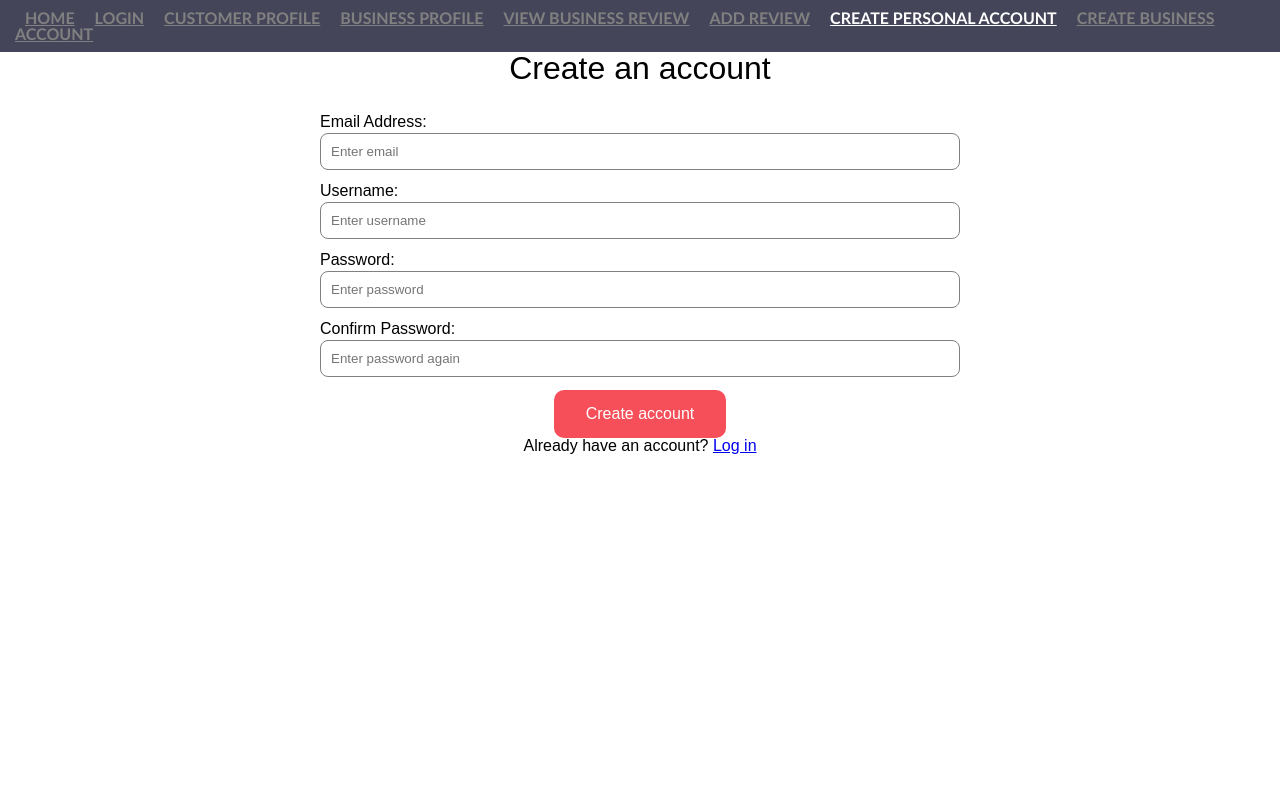
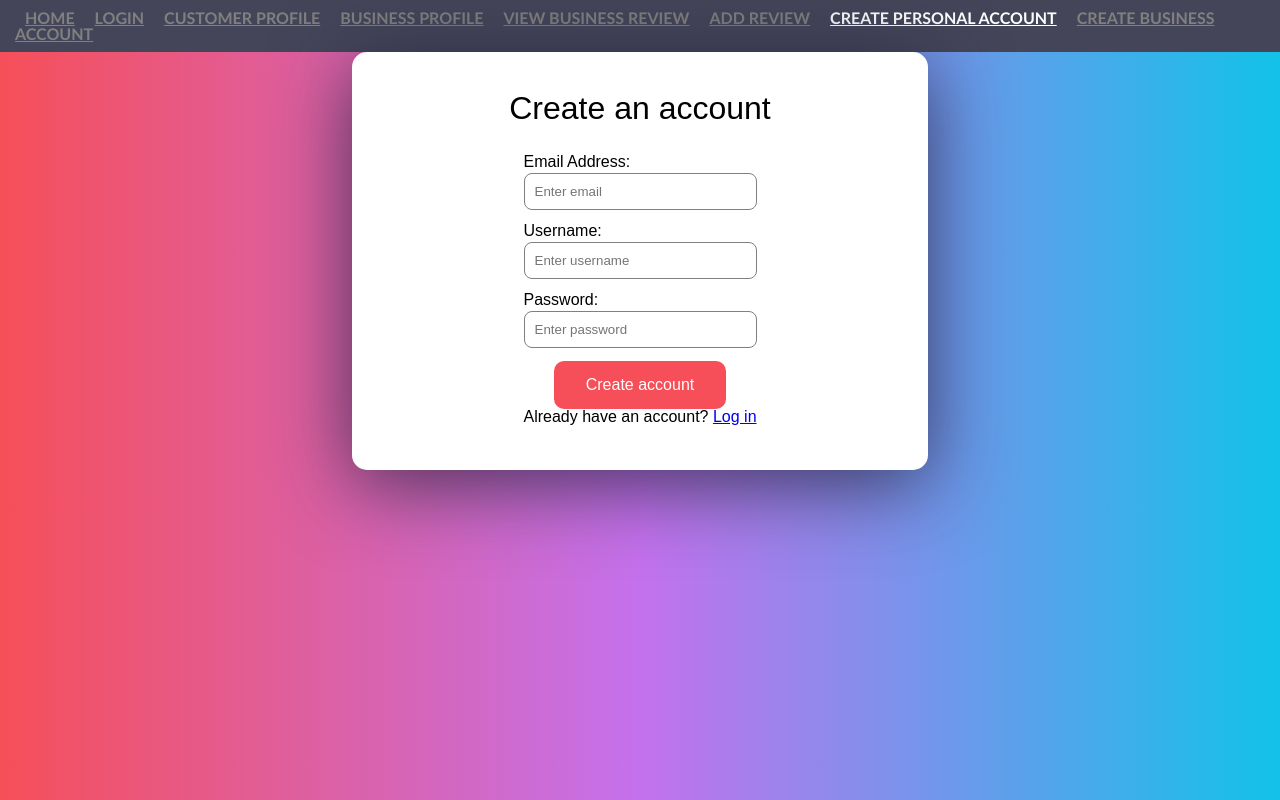
Before and after one commit to kohtzk/pandemic-review-site, a React (Create React App) app in the folder implementation/frontend/: page /c-account-creation in a window 1280 px wide. Built offline with nearby package versions, Linux system fonts and the light colour scheme.

Commit message:
Nearly finished user form functionality
added access to input in forms

```diff
--- a/implementation/frontend/package.json
+++ b/implementation/frontend/package.json
@@ -3,6 +3,7 @@
   "version": "0.1.0",
   "private": true,
   "dependencies": {
+    "jquery": "^3.6.0",
     "react": "^17.0.1",
     "react-dom": "^17.0.1",
     "react-icons": "^4.2.0",
--- a/implementation/frontend/src/components/UserForms.js
+++ b/implementation/frontend/src/components/UserForms.js
@@ -1,28 +1,57 @@
 import React, { Component } from 'react'
 
 class UserForms extends Component {
+    constructor(props){
+        super(props)
+        this.state = {
+            email: '',
+            username: '',
+            password: ''
+        }
+        this.handleCreate = this.handleCreate.bind(this)
+        this.handleEmail = this.handleEmail.bind(this)
+        this.handlePassword = this.handlePassword.bind(this)
+        this.handleUsername = this.handleUsername.bind(this)
+    }
+
+
+    handleEmail(e){
+        this.setState({email: e.target.value})
+    }
+
+    handleUsername(e){
+        this.setState({username: e.target.value})
+    }
+
+    handlePassword(e){
+        this.setState({password: e.target.value})
+    }
+
+    handleCreate(){
+        //TO DATABASE HERE
+        console.log("Email" + this.state.email)
+        console.log("Username" + this.state.username)
+        console.log("Password" + this.state.password)
+    }
+
+
     render()
     {
         return (
-            <form className="outerForm">
+            <form className="outerForm" onSubmit={this.handleCreate}>
                 <div className="forms">
                     <label>Email Address:</label>
-                    <input type="email" className="form-control" placeholder="Enter email"/>
+                    <input type="email" className="form-control" placeholder="Enter email" value={this.state.email} onChange={this.handleEmail}/>
                 </div>
 
                 <div className="forms">
                     <label>Username:</label>
-                    <input type="text" className="form-control" placeholder="Enter username"/>
+                    <input type="text" className="form-control" placeholder="Enter username" value={this.state.username} onChange={this.handleUsername}/>
                 </div>
 
                 <div className="forms">
                     <label>Password:</label>
-                    <input type="password" className="form-control" placeholder="Enter password"/>
-                </div>
-
-                <div className="forms">
-                    <label>Confirm Password:</label>
-                    <input type="password" className="form-control" placeholder="Enter password again"/>
+                    <input type="password" className="form-control" placeholder="Enter password" value={this.state.password} onChange={this.handlePassword}/>
                 </div>
 
                 <button type="submit" className="submit-button">Create account</button>
@@ -34,4 +63,5 @@ class UserForms extends Component {
     }
 }
 
+
 export default UserForms
--- a/implementation/frontend/src/pages/BusinessCreation.js
+++ b/implementation/frontend/src/pages/BusinessCreation.js
@@ -5,9 +5,11 @@ import "./style.css";
 
 function BusinessCreation() {
   return (
-    <div>
-      <CreationHeader />
-      <BusinessForms />
+    <div className="creation-outer">
+        <div className ="creation-inner">
+            <CreationHeader />
+            <BusinessForms />
+        </div>
     </div>
   );
 }
--- a/implementation/frontend/src/pages/UserCreation.js
+++ b/implementation/frontend/src/pages/UserCreation.js
@@ -5,9 +5,11 @@ import "./style.css";
 
 function UserCreation() {
   return (
-    <div>
-      <CreationHeader />
-      <UserForms />
+    <div className="creation-outer">
+        <div className="creation-inner">
+            <CreationHeader />
+            <UserForms />
+        </div>
     </div>
   );
 }
--- a/implementation/frontend/src/pages/style.css
+++ b/implementation/frontend/src/pages/style.css
@@ -5,8 +5,8 @@
 body {
   display: flex;
   font-family: sans-serif;
-  /* background: #18f235;
-    background: linear-gradient(to right, #f64f59, #c471ed, #12c2e9); */
+  background: #18f235;
+  background: linear-gradient(to right, #f64f59, #c471ed, #12c2e9);
 }
 
 body,
@@ -46,15 +46,15 @@ html,
   border-radius: 8px;
 }
 
-.outer {
+.creation-outer {
   display: flex;
   justify-content: center;
   flex-direction: column;
   text-align: left;
 }
 
-.inner {
-  width: 450px;
+.creation-inner {
+  width: 45%;
   margin: auto;
   background: #ffffff;
   box-shadow: 0px 14px 80px rgba(34, 35, 58, 0.8);
```
Also changed, not shown: 1 other file (tests, documents, lock files or other folders).
